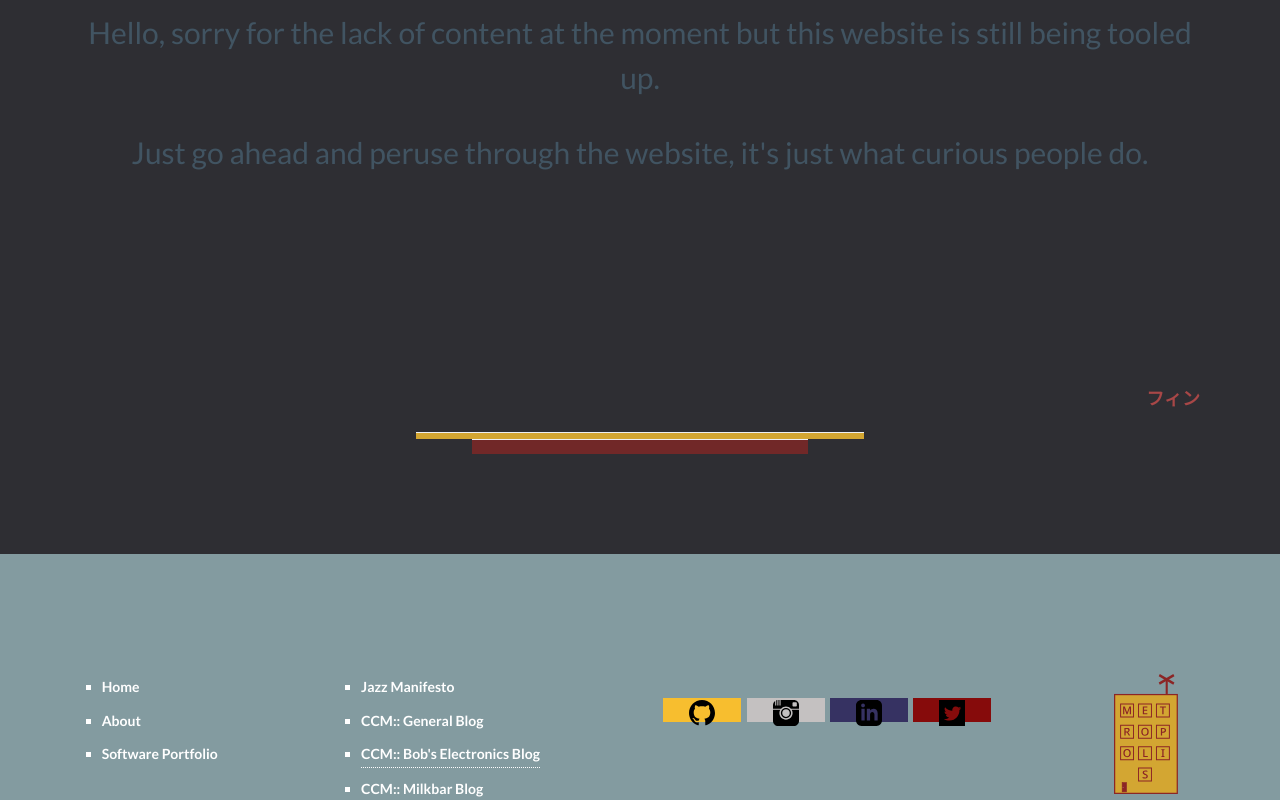
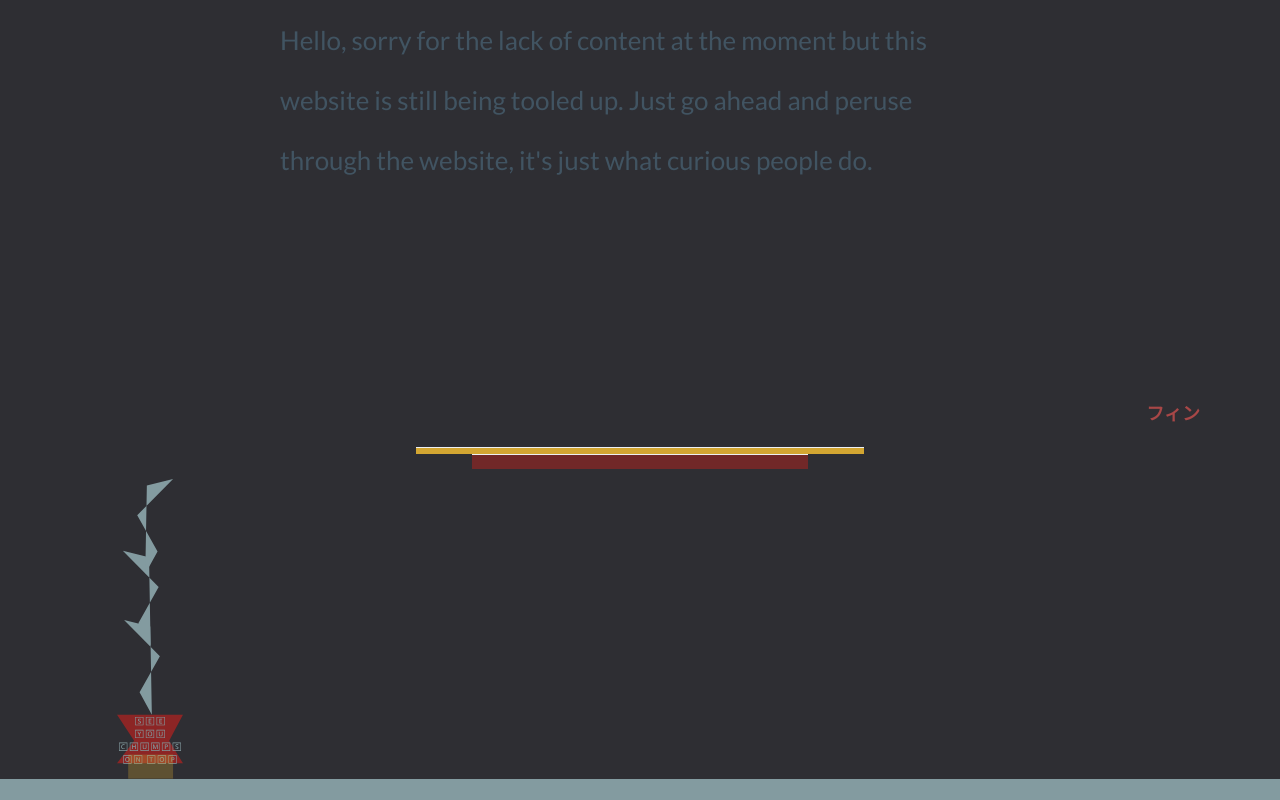
Before and after one commit to Unearthlyglow/CCM_Website, a SvelteKit app: page / in a window 1280 px wide. Shown: the part 1400-2200 px from the top of the page. Built offline with nearby package versions, Linux system fonts and the light colour scheme.

Commit message:
added plant, some font stuff, need updated production for viewing

```diff
--- a/src/lib/Body.svelte
+++ b/src/lib/Body.svelte
@@ -1,6 +1,7 @@
 <script>
 	import '@fontsource/lato';
 	import yellowBuilding from '$lib/images/yellowBuilding.svg';
+	import plant from '$lib/images/plant.svg';
 </script>
 
 <div id="body">
@@ -18,7 +19,9 @@
 		<p class="fin">フィン</p>
 
 		<hr class="hr--bottom" />
+
 		<hr class="hr--bottom2" />
+		<img class="body--plant" alt="plant" src={plant} />
 
 		<!-- <a href="/[slug]/#body" role="button">Back to Top</a> -->
 	</div>
@@ -71,6 +74,13 @@ Set it up so that
 		filter: FlipH;
 		-ms-filter: 'FlipH';
 	}
+
+	.body--plant {
+		height: 15rem;
+		width: 7rem;
+		margin: 0rem;
+		padding: 0rem;
+	}
 	.hr--top {
 		margin-bottom: 3rem;
 		margin-top: 0rem;
@@ -93,7 +103,6 @@ Set it up so that
 		width: 30%;
 		background-color: #712828;
 		height: 15px;
-		margin-bottom: 5rem;
 		margin-top: 0rem;
 	}
 
--- a/src/routes/+page.svelte
+++ b/src/routes/+page.svelte
@@ -2,8 +2,12 @@
 </script>
 
 <h1><span>W</span>elcome Home</h1>
-<p>Hello, sorry for the lack of content at the moment but this website is still being tooled up.</p>
-<p>Just go ahead and peruse through the website, it's just what curious people do.</p>
+<div class="paragraph">
+	<p>
+		Hello, sorry for the lack of content at the moment but this website is still being tooled up.
+		Just go ahead and peruse through the website, it's just what curious people do.
+	</p>
+</div>
 
 <style>
 	h1 {
@@ -17,7 +21,17 @@
 	}
 
 	p {
-		text-align: center;
-		font-size: 1.5rem;
+		font-size: 1.3rem;
+		justify-self: center;
+		align-self: center;
+	}
+
+	.paragraph {
+		display: flex;
+		justify-content: center;
+		align-content: center;
+		margin-left: 10rem;
+		margin-right: 10rem;
+		line-height: 3rem;
 	}
 </style>
--- a/src/routes/jazz-manifesto/+page.svelte
+++ b/src/routes/jazz-manifesto/+page.svelte
@@ -25,5 +25,7 @@
 
 	p {
 		font-size: 1.5rem;
+		text-align: center;
+		color: #839BA0;
 	}
 </style>
```
Also changed, not shown: src/lib/images/Plant.svg (added).
